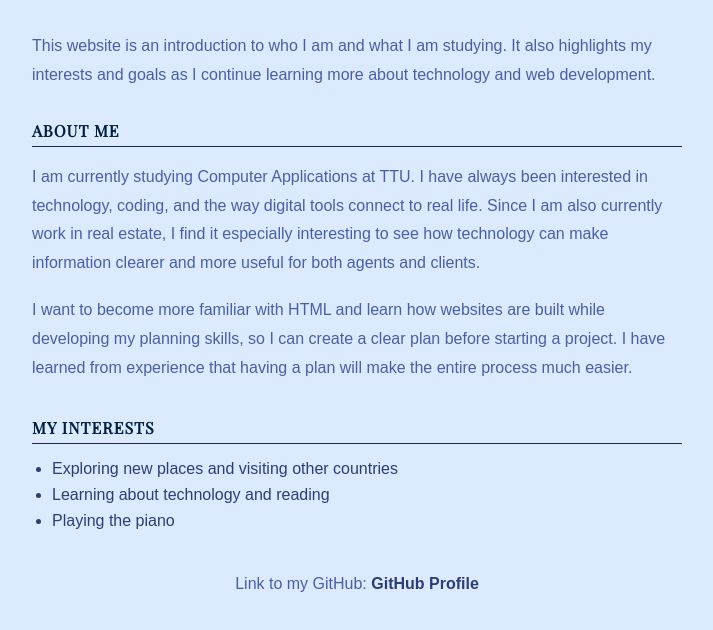
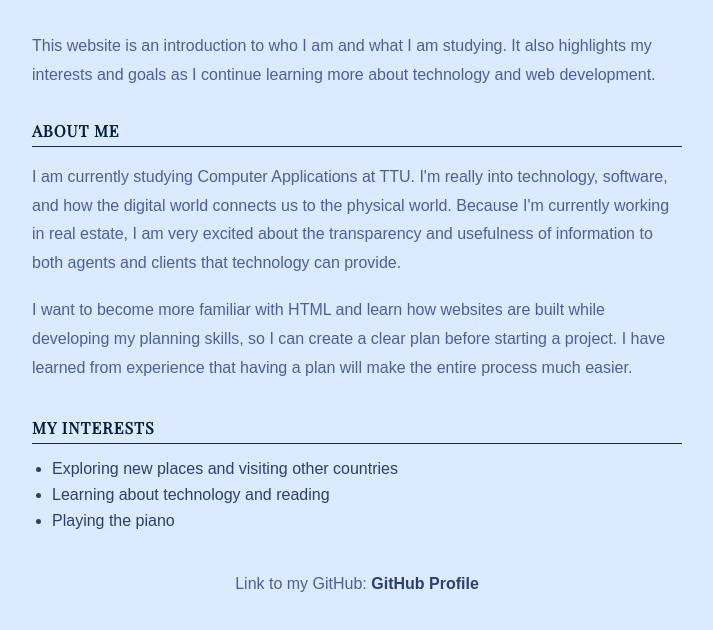
Before and after one commit to olgunayse/olgunayse.github.io, a plain HTML site: page index.html in a window 1280 px wide. Shown: the part 208-838 px from the top of the page, without its empty margins (283-996 px from the left). Drawn offline with nearby package versions, Linux system fonts and the light colour scheme.

Commit message:
Update index.html

```diff
--- a/index.html
+++ b/index.html
@@ -25,8 +25,7 @@
       <section>
         <h3>About Me</h3>
         <p>
-          I am currently studying Computer Applications at TTU. I have always been interested in technology, coding, and the way digital tools connect to real life. Since I am also currently work in real estate, I find it especially interesting to see how technology can make information clearer and more useful for both agents and clients.
-        </p>
+         I am currently studying Computer Applications at TTU.  I'm really into technology, software, and how the digital world connects us to the physical world. Because I'm currently working in real estate, I am very excited about the transparency and usefulness of information to both agents and clients that technology can provide.        </p>
 
         <p>
           I want to become more familiar with HTML and learn how websites are built while developing my planning skills, so I can create a clear plan before starting a project. I have learned from experience that having a plan will make the entire process much easier.
```
